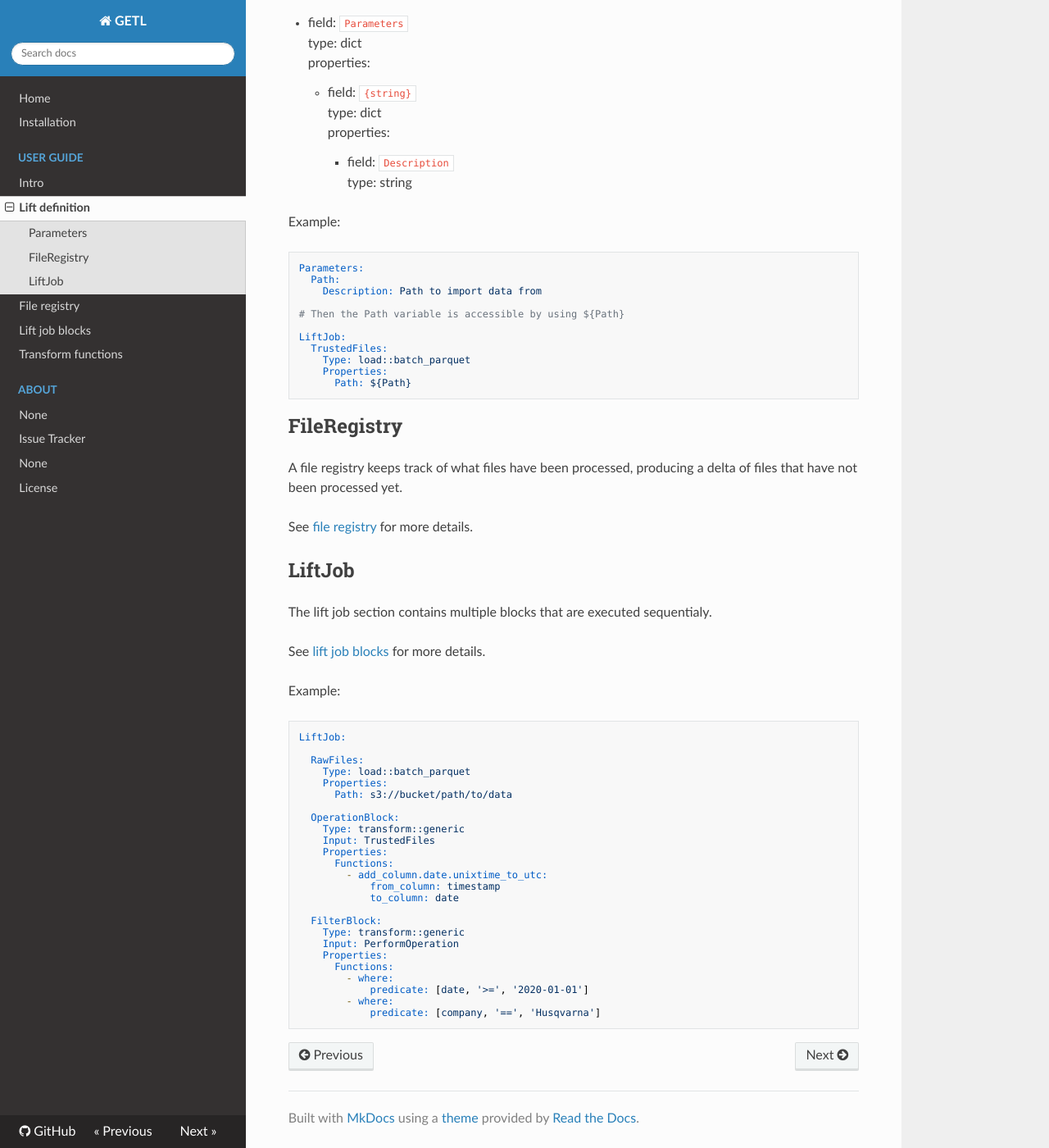
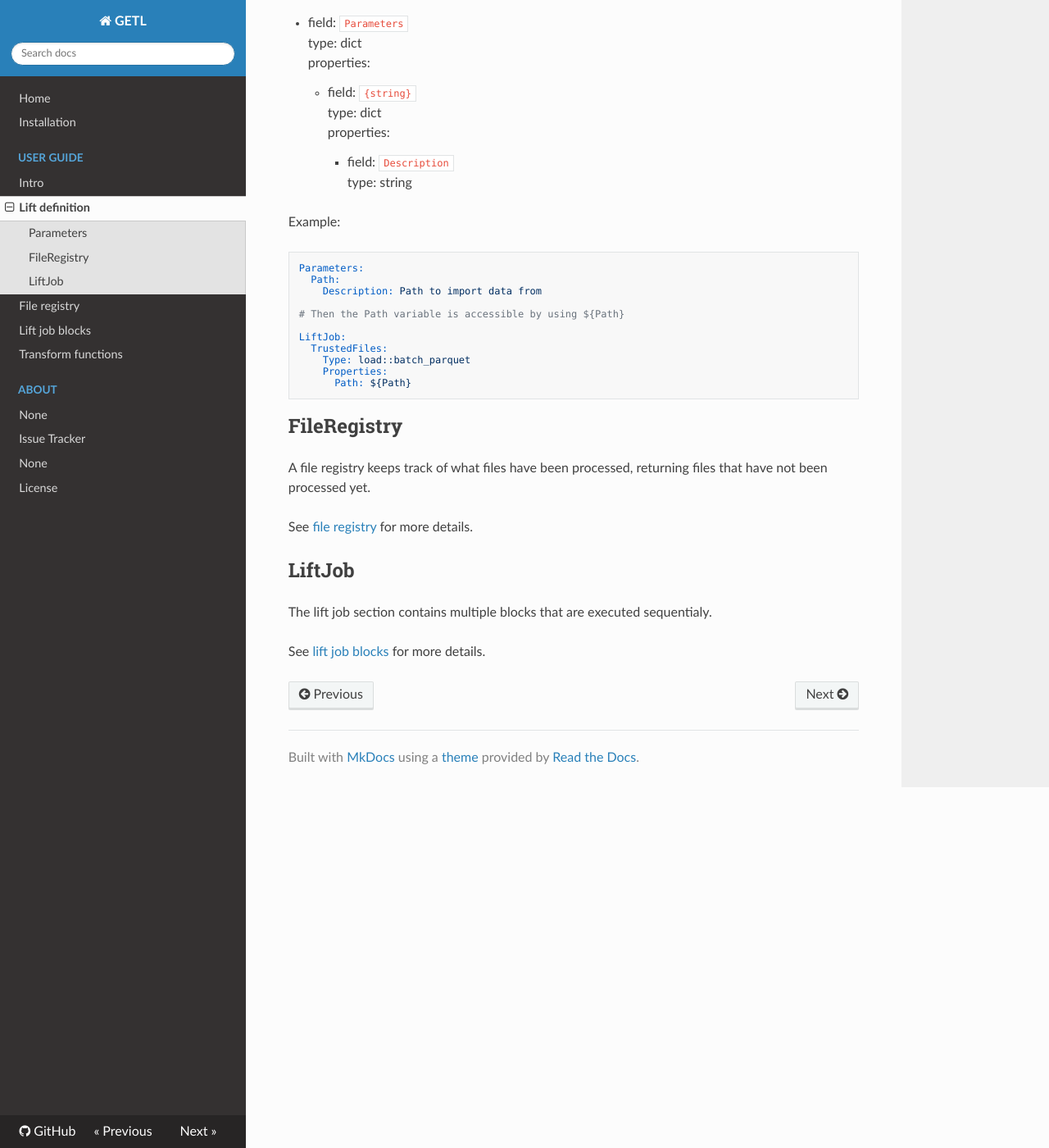
Before and after one commit to husqvarnagroup/GETL, an MkDocs documentation site: the page built from docs/user-guide/lift-def.md, in a window 1280 px wide and 1400 px high, scrolled down 465 px. Shown: the whole window at 82% size. Built offline with MkDocs 1.6.1, drawn with Linux system fonts in a browser that asks for light colours; nearby versions of some CDN libraries.

````diff
--- a/docs/user-guide/lift-def.md
+++ b/docs/user-guide/lift-def.md
@@ -39,7 +39,7 @@
 
 ## FileRegistry
 
-A file registry keeps track of what files have been processed, producing a delta of files that have not been processed yet.
+A file registry keeps track of what files have been processed, returning files that have not been processed yet.
 
 See [file registry](file-registry.md) for more details.
 
@@ -48,34 +48,3 @@
 The lift job section contains multiple blocks that are executed sequentialy.
 
 See [lift job blocks](lift-job-blocks.md) for more details.
-
-
-Example:
-
-```yml
-LiftJob:
-
-  RawFiles:
-    Type: load::batch_parquet
-    Properties:
-      Path: s3://bucket/path/to/data
-
-  OperationBlock:
-    Type: transform::generic
-    Input: TrustedFiles
-    Properties:
-      Functions:
-        - add_column.date.unixtime_to_utc:
-            from_column: timestamp
-            to_column: date
-
-  FilterBlock:
-    Type: transform::generic
-    Input: PerformOperation
-    Properties:
-      Functions:
-        - where:
-            predicate: [date, '>=', '2020-01-01']
-        - where:
-            predicate: [company, '==', 'Husqvarna']
-```
````
Also changed, not shown: docs/user-guide/file-registry.md (+2 -3 lines), 3 other files.
